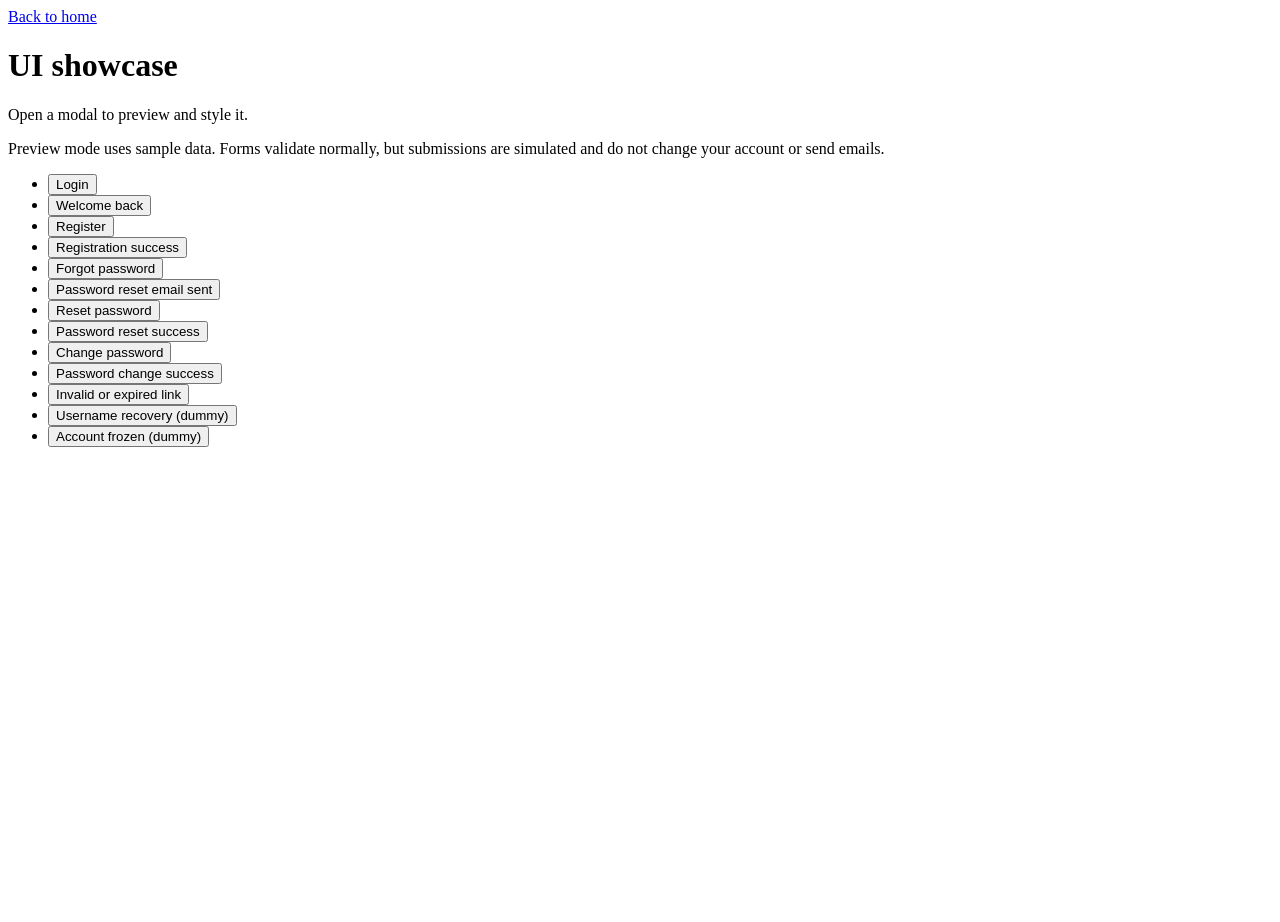
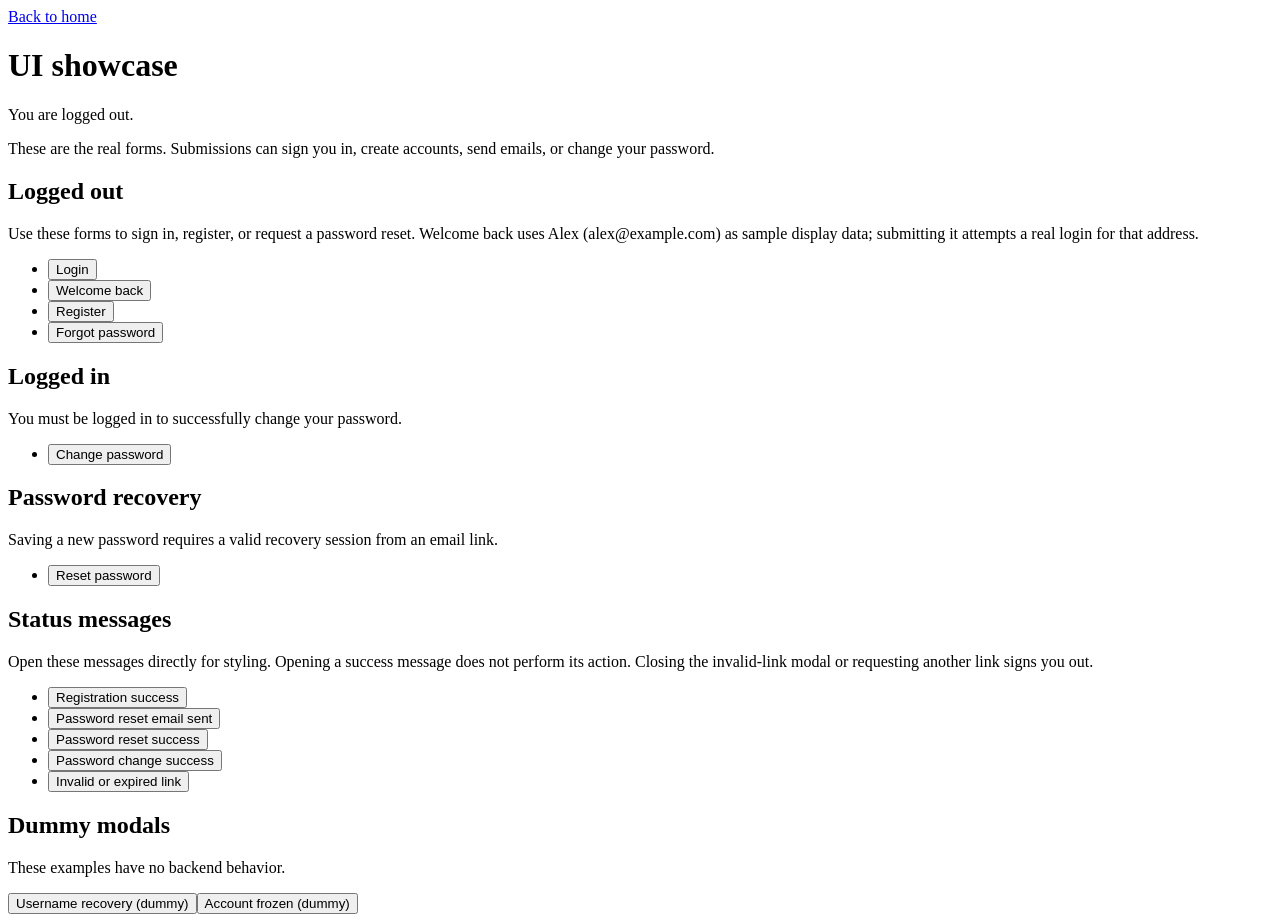
Before and after one commit to DAPSY-dev/modal-auth, a React (Vite) app: page /ui in a window 1280 px wide. Before the commit the page ends 800 px from the top, so only its background shows below. Built offline with nearby package versions, Linux system fonts and the light colour scheme; no server answers.

Commit message:
refactor(ui): use real auth modals in showcase

```diff
--- a/src/features/auth/components/ChangePasswordForm.tsx
+++ b/src/features/auth/components/ChangePasswordForm.tsx
@@ -8,7 +8,7 @@ import { useAuthRequest } from '../useAuthRequest';
 import { useFieldValidation } from '../useFieldValidation';
 import { validateNewPassword, validateConfirmation } from '../validation';
 
-export function ChangePasswordForm({ preview = false }: { preview?: boolean }) {
+export function ChangePasswordForm() {
   const [password, setPassword] = useState('');
   const [oldPassword, setOldPassword] = useState('');
   const [oldPasswordError, setOldPasswordError] = useState<string>();
@@ -27,7 +27,6 @@ export function ChangePasswordForm({ preview = false }: { preview?: boolean }) {
       if (loading) return;
       setError(null);
       if (!validate(event.currentTarget)) return;
-      if (preview) { dispatch(showModal('changePasswordSuccess')); return; }
       void run(async () => {
         try {
           await authService.changePassword(oldPassword, password);
--- a/src/features/auth/components/ForgotPasswordForm.tsx
+++ b/src/features/auth/components/ForgotPasswordForm.tsx
@@ -8,7 +8,7 @@ import { useAuthRequest } from '../useAuthRequest';
 import { useFieldValidation } from '../useFieldValidation';
 import { validateEmail } from '../validation';
 
-export function ForgotPasswordForm({ preview = false }: { preview?: boolean }) {
+export function ForgotPasswordForm() {
   const [email, setEmail] = useState('');
   const dispatch = useAppDispatch();
   const { run, error, loading, setError } = useAuthRequest();
@@ -20,7 +20,6 @@ export function ForgotPasswordForm({ preview = false }: { preview?: boolean }) {
       if (loading) return;
       setError(null);
       if (!validate(event.currentTarget)) return;
-      if (preview) { dispatch(showModal('forgotPasswordSuccess')); return; }
       void run(async () => {
         await authService.requestPasswordReset(email.trim());
         dispatch(showModal('forgotPasswordSuccess'));
--- a/src/features/auth/components/LoginForm.tsx
+++ b/src/features/auth/components/LoginForm.tsx
@@ -10,8 +10,8 @@ import { useAuthRequest } from '../useAuthRequest';
 import { useFieldValidation } from '../useFieldValidation';
 import { validateLoginIdentifier, validatePassword } from '../validation';
 
-export function LoginForm({ rememberedUser, onSwitchAccount, preview = false }: {
-  rememberedUser?: RememberedUser; onSwitchAccount?: () => void; preview?: boolean;
+export function LoginForm({ rememberedUser, onSwitchAccount }: {
+  rememberedUser?: RememberedUser; onSwitchAccount?: () => void;
 }) {
   const [identifier, setIdentifier] = useState('');
   const [password, setPassword] = useState('');
@@ -29,7 +29,6 @@ export function LoginForm({ rememberedUser, onSwitchAccount, preview = false }:
         if (loading) return;
         setError(null);
         if (!validate(event.currentTarget)) return;
-        if (preview) { dispatch(showModal(null)); return; }
         void run(async () => {
           const user = await authService.signIn(rememberedUser?.email ?? identifier.trim(), password);
           setRememberedUser(user);
--- a/src/features/auth/components/RegisterForm.tsx
+++ b/src/features/auth/components/RegisterForm.tsx
@@ -8,7 +8,7 @@ import { useAuthRequest } from '../useAuthRequest';
 import { useFieldValidation } from '../useFieldValidation';
 import { validateEmail, validateNewPassword, validateUsername } from '../validation';
 
-export function RegisterForm({ preview = false }: { preview?: boolean }) {
+export function RegisterForm() {
   const [name, setName] = useState('');
   const [username, setUsername] = useState('');
   const [usernameError, setUsernameError] = useState<string>();
@@ -34,7 +34,6 @@ export function RegisterForm({ preview = false }: { preview?: boolean }) {
       setError(null);
       setUsernameError(undefined);
       if (!validate(event.currentTarget)) return;
-      if (preview) { dispatch(showModal('registrationSuccess')); return; }
       void run(async () => {
         try { await authService.signUp(name.trim(), username.trim(), email.trim(), password); }
         catch (error) {
--- a/src/features/auth/components/ResetPasswordForm.tsx
+++ b/src/features/auth/components/ResetPasswordForm.tsx
@@ -8,7 +8,7 @@ import { useAuthRequest } from '../useAuthRequest';
 import { useFieldValidation } from '../useFieldValidation';
 import { validateNewPassword, validateConfirmation } from '../validation';
 
-export function ResetPasswordForm({ preview = false }: { preview?: boolean }) {
+export function ResetPasswordForm() {
   const [password, setPassword] = useState('');
   const [confirmation, setConfirmation] = useState('');
   const [passwordUpdated, setPasswordUpdated] = useState(false);
@@ -25,7 +25,6 @@ export function ResetPasswordForm({ preview = false }: { preview?: boolean }) {
       if (loading) return;
       setError(null);
       if (!passwordUpdated && !validate(event.currentTarget)) return;
-      if (preview) { dispatch(showModal('resetPasswordSuccess')); return; }
       void run(async () => {
         if (!passwordUpdated) {
           await authService.updatePassword(password);
--- a/src/features/auth/components/WelcomeBackForm.tsx
+++ b/src/features/auth/components/WelcomeBackForm.tsx
@@ -4,10 +4,9 @@ import { forgetUser, showModal } from '../authSlice';
 import type { RememberedUser } from '../types';
 import { LoginForm } from './LoginForm';
 
-export function WelcomeBackForm({ user, preview = false }: { user: RememberedUser; preview?: boolean }) {
+export function WelcomeBackForm({ user }: { user: RememberedUser }) {
   const dispatch = useAppDispatch();
-  return <LoginForm preview={preview} rememberedUser={user} onSwitchAccount={() => {
-    if (preview) { dispatch(showModal('login')); return; }
-    clearRememberedUser(); dispatch(forgetUser());
+  return <LoginForm rememberedUser={user} onSwitchAccount={() => {
+    clearRememberedUser(); dispatch(forgetUser()); dispatch(showModal('login'));
   }} />;
 }
--- a/src/pages/UiPage.tsx
+++ b/src/pages/UiPage.tsx
@@ -1,54 +1,64 @@
+import { useState } from 'react';
+import { Link } from 'react-router';
 import { Button } from '../components/Button';
-import { useState } from 'react';
-import { Provider } from 'react-redux';
-import { Link } from 'react-router';
-import { createAppStore, useAppDispatch } from '../app/store';
+import { useAppDispatch, useAppSelector } from '../app/store';
 import { showModal } from '../features/auth/authSlice';
 import { AuthModal } from '../features/auth/components/AuthModal';
+import { LoginForm } from '../features/auth/components/LoginForm';
 import type { AuthModalState } from '../features/auth/types';
 import { UsernameRecoveryPreview } from './UsernameRecoveryPreview';
 import { AccountFrozenPreview } from './AccountFrozenPreview';
 
-export const modalPreviews: { state: Exclude<AuthModalState, null>; label: string }[] = [
+const sections: { title: string; description: string; modals: { state: Exclude<AuthModalState, null>; label: string }[] }[] = [
+  { title: 'Logged out', description: 'Use these forms to sign in, register, or request a password reset. Welcome back uses Alex (alex@example.com) as sample display data; submitting it attempts a real login for that address.', modals: [
     { state: 'login', label: 'Login' },
     { state: 'welcomeBack', label: 'Welcome back' },
     { state: 'register', label: 'Register' },
+    { state: 'forgotPassword', label: 'Forgot password' },
+  ] },
+  { title: 'Logged in', description: 'You must be logged in to successfully change your password.', modals: [
+    { state: 'changePassword', label: 'Change password' },
+  ] },
+  { title: 'Password recovery', description: 'Saving a new password requires a valid recovery session from an email link.', modals: [
+    { state: 'resetPassword', label: 'Reset password' },
+  ] },
+  { title: 'Status messages', description: 'Open these messages directly for styling. Opening a success message does not perform its action. Closing the invalid-link modal or requesting another link signs you out.', modals: [
     { state: 'registrationSuccess', label: 'Registration success' },
-  { state: 'forgotPassword', label: 'Forgot password' },
     { state: 'forgotPasswordSuccess', label: 'Password reset email sent' },
-  { state: 'resetPassword', label: 'Reset password' },
     { state: 'resetPasswordSuccess', label: 'Password reset success' },
-  { state: 'changePassword', label: 'Change password' },
     { state: 'changePasswordSuccess', label: 'Password change success' },
     { state: 'callbackError', label: 'Invalid or expired link' },
+  ] },
 ];
 
-function ModalShowcase() {
+export function UiPage() {
   const dispatch = useAppDispatch();
-  const [showUsernameRecovery, setShowUsernameRecovery] = useState(false);
-  const [showAccountFrozen, setShowAccountFrozen] = useState(false);
+  const { user, modal } = useAppSelector((state) => state.auth);
+  const [dummy, setDummy] = useState<'username' | 'frozen' | null>(null);
   return <>
     <header><Link to="/">Back to home</Link></header>
     <main>
       <h1>UI showcase</h1>
-      <p>Open a modal to preview and style it.</p>
-      <p>Preview mode uses sample data. Forms validate normally, but submissions are simulated and do not change your account or send emails.</p>
-      <ul>
-        {modalPreviews.map(({ state, label }) => <li key={state}>
-          <Button type="button" onClick={() => dispatch(showModal(state))}>{label}</Button>
-        </li>)}
-        <li><Button type="button" onClick={() => setShowUsernameRecovery(true)}>Username recovery (dummy)</Button></li>
-        <li><Button type="button" onClick={() => setShowAccountFrozen(true)}>Account frozen (dummy)</Button></li>
-      </ul>
+      <p>{user ? 'Logged in as ' + user.name + ' (' + user.email + ').' : 'You are logged out.'}</p>
+      <p>These are the real forms. Submissions can sign you in, create accounts, send emails, or change your password.</p>
+      {sections.map(({ title, description, modals }) => <section key={title} aria-label={title}>
+        <h2>{title}</h2>
+        <p>{description}</p>
+        <ul>{modals.map(({ state, label }) => <li key={state}>
+          <Button onClick={() => { setDummy(null); dispatch(showModal(state)); }}>{label}</Button>
+        </li>)}</ul>
+      </section>)}
+      <section aria-label="Dummy modals">
+        <h2>Dummy modals</h2>
+        <p>These examples have no backend behavior.</p>
+        <Button onClick={() => setDummy('username')}>Username recovery (dummy)</Button>
+        <Button onClick={() => setDummy('frozen')}>Account frozen (dummy)</Button>
+      </section>
     </main>
-    <AuthModal preview />
-    {showUsernameRecovery && <UsernameRecoveryPreview onClose={() => setShowUsernameRecovery(false)} />}
-    {showAccountFrozen && <AccountFrozenPreview onClose={() => setShowAccountFrozen(false)} />}
+    <AuthModal loginForm={modal === 'welcomeBack'
+      ? <LoginForm key="remembered" rememberedUser={{ name: 'Alex', email: 'alex@example.com' }} onSwitchAccount={() => dispatch(showModal('login'))} />
+      : <LoginForm key="login" />} />
+    {dummy === 'username' && <UsernameRecoveryPreview onClose={() => setDummy(null)} />}
+    {dummy === 'frozen' && <AccountFrozenPreview onClose={() => setDummy(null)} />}
   </>;
 }
-
-export function UiPage() {
-  // The showcase's modal navigation must not touch the application's auth state.
-  const [previewStore] = useState(createAppStore);
-  return <Provider store={previewStore}><ModalShowcase /></Provider>;
-}
```
Also changed, not shown: src/features/auth/components/AuthModal.tsx (+9 -12 lines), 2 other files (tests, documents, lock files or other folders). Lines whose indentation alone changed are shown as unchanged.
